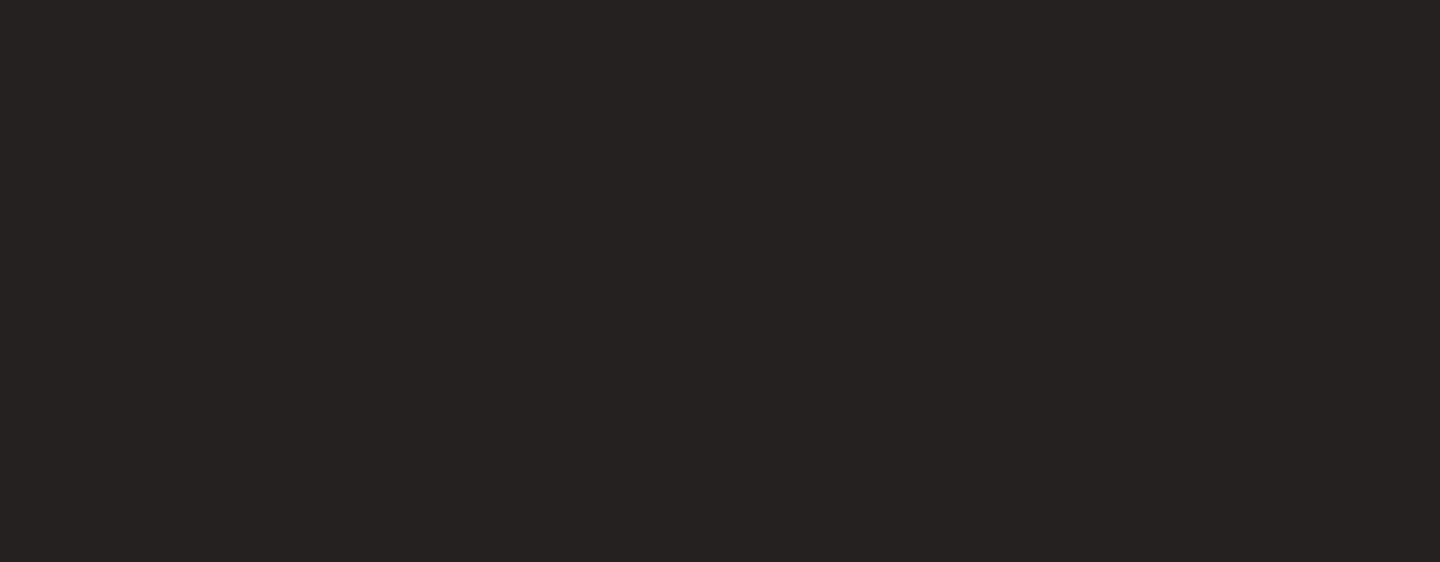
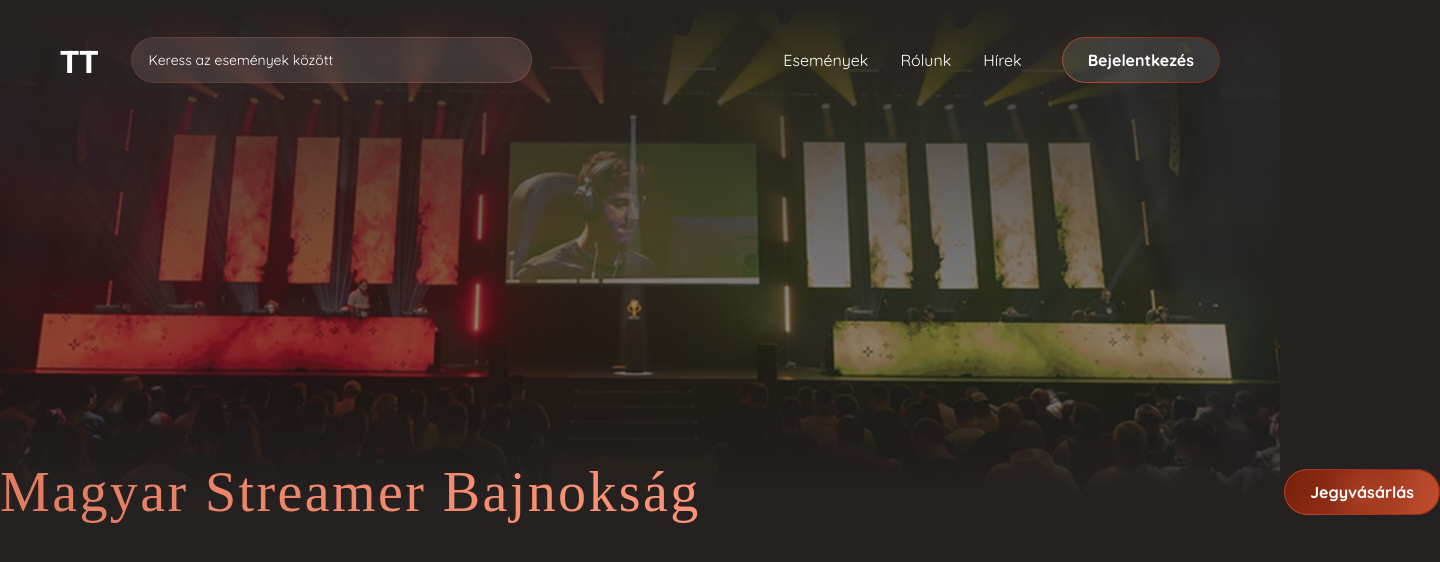
Before and after one commit to sooskristof123/thetavernfrontend, a Next.js app: page /events/1 in a window 1280 px wide. Shown: the top 562 px of the page, 1440 px wide, since content can reach past the window. Built offline with nearby package versions, Linux system fonts and the light colour scheme; a web font is replaced by a local one.

Commit message:
feat: added event's header and banner

```diff
--- a/src/app/events/[id]/events.module.css
+++ b/src/app/events/[id]/events.module.css
@@ -0,0 +1,63 @@
+.page {
+  width: 100%;
+  height: fit-content;
+  /*margin: 0 auto;*/
+  /*padding: 0 20px;*/
+  z-index: 1;
+  position: absolute;
+  top: 0;
+  left: 0;
+}
+
+.page_event_banner {
+    background-image: url('/images/image_1.png');
+    background-size: cover;
+    background-position: center;
+    height: 500px;
+    width: 100%;
+}
+
+.page_event_banner__overlay {
+    height: 500px;
+    position: absolute;
+    top: 0;
+    left: 0;
+    right: 0;
+    bottom: 0;
+    background: linear-gradient(180deg, #242120 0%, rgba(0, 0, 0, 0) 100%);
+    z-index: 1;
+}
+
+.page_event_banner__overlay2 {
+    position: absolute;
+    height: 500px;
+    top: 0;
+    left: 0;
+    right: 0;
+    bottom: 0;
+    background: linear-gradient(180deg,rgba(36, 33, 32, 0) 0%, rgba(36, 33, 32, 0.3) 70%, rgba(36, 33, 32, 1) 100%);
+    z-index: 1;
+}
+
+.page_content {
+    position: relative;
+    z-index: 3;
+    width: 1440px;
+    margin: 0 auto;
+}
+
+.page_content__header {
+    display: flex;
+    align-items: center;
+    margin-top: -40px;
+    justify-content: space-between;
+}
+
+.page_content__header h2 {
+    background: linear-gradient(90deg, rgba(225, 124, 96, 1), rgba(255, 147, 119, 1));
+    font-size: 56px;
+    -webkit-background-clip: text;
+    -webkit-text-fill-color: transparent;
+    background-clip: text;
+    color: transparent;
+}
--- a/src/app/events/[id]/page.js
+++ b/src/app/events/[id]/page.js
@@ -1,7 +1,20 @@
+import Button from "@/app/components/button";
 import styles from "./events.module.css";
 
 export default function Events() {
   return (
-    <div></div>
+    <div className={styles.page}>
+      <div className={styles.page_event_banner}>
+        <div className={styles.page_event_banner__overlay}></div>
+        <div className={styles.page_event_banner__overlay2}></div>
+      </div>
+
+      <div className={styles.page_content}>
+        <div className={styles.page_content__header}>
+          <h2>Magyar Streamer Bajnokság</h2>
+          <Button animated={true} variant="secondary" label="Jegyvásárlás"/>
+        </div>
+      </div>
+    </div>
   );
 }
--- a/src/app/layout.js
+++ b/src/app/layout.js
@@ -1,4 +1,5 @@
 import "./globals.css";
+import Header from "./sections/header";
 
 export const metadata = {
   title: "TheTavern",
@@ -9,6 +10,7 @@ export default function RootLayout({ children }) {
   return (
     <html lang="en">
       <body>
+        <Header />
         {children}
       </body>
     </html>
--- a/src/app/page.js
+++ b/src/app/page.js
@@ -16,7 +16,6 @@ import Link from "next/link";
 export default function Home() {
   return (
     <div className={styles.page}>
-        <Header />
         <Hero />
         <Slider />
 
--- a/src/app/sections/header.module.css
+++ b/src/app/sections/header.module.css
@@ -6,6 +6,8 @@
     display: flex;
     align-items: center;
     padding: 0 20px;
+    position: relative;
+    z-index: 2;
 }
 
 .header_logo {
```
Also changed, not shown: public/images/image_1.png (added).
